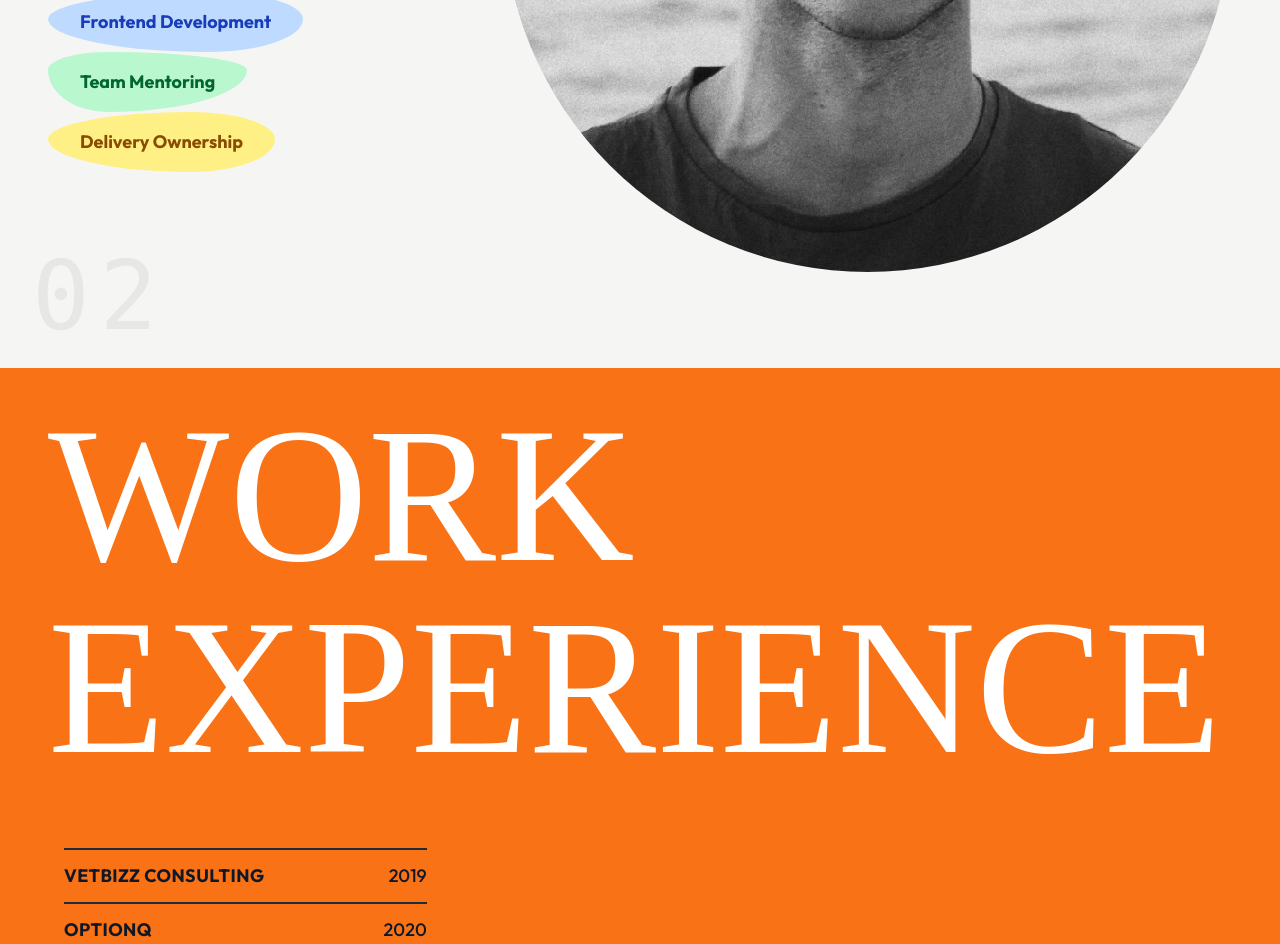
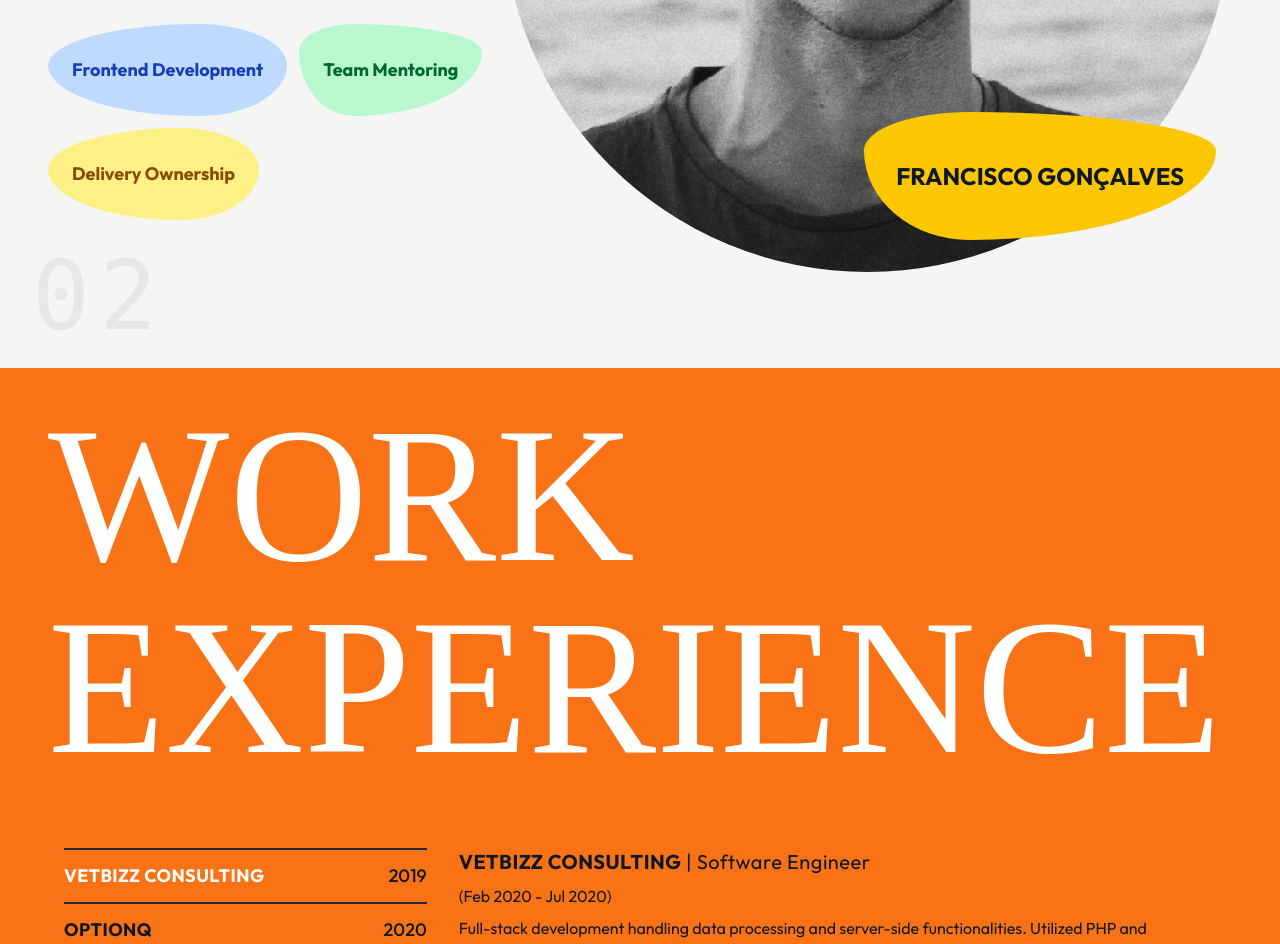
Before and after one commit to franciscorg7/franciscorg, a React (Vite) app: page /en in a window 1280 px wide. Shown: the part 1360-2304 px from the top of the page. Built offline with nearby package versions, Linux system fonts and the light colour scheme; a web font is replaced by a local one.

Commit message:
🎨 working w/ blobs

```diff
--- a/src/features/AboutMe/AboutMe.tsx
+++ b/src/features/AboutMe/AboutMe.tsx
@@ -4,8 +4,9 @@ import type { AboutMeProps } from '../../types/about-me'
 import profile from '../../assets/profile.jpg'
 import { AboutMeTranslationKey, RootTranslationKey } from '../../config/translation-keys'
 import { useTranslation } from 'react-i18next'
-import { CompetenceTag } from './components/CompetenceTag'
-import { competences } from './data'
+import { CompetenceBlob } from './components/CompetenceBlob'
+import { competences, NAME_LABEL } from './data'
+import { Blob } from '../../shared/components/Blob'
 
 export const AboutMe = ({ id }: AboutMeProps) => {
   const { t } = useTranslation(RootTranslationKey.ABOUT_ME)
@@ -18,15 +19,24 @@ export const AboutMe = ({ id }: AboutMeProps) => {
             {t(AboutMeTranslationKey.TITLE)}
           </span>
           <span className="font-body text-xl pt-10">{t(AboutMeTranslationKey.DESCRIPTION)}</span>
+          <div className="flex gap-3 mt-8 flex-wrap">
             {competences.map(competence => (
-            <CompetenceTag
+              <CompetenceBlob
                 key={competence.id}
                 label={t(competence.translationKey)}
                 className={competence.className}
-            ></CompetenceTag>
+              ></CompetenceBlob>
             ))}
           </div>
+        </div>
         <div className="flex flex-2 justify-center items-center">
+          <div className="relative w-fit">
+            <Blob
+              color="bg-yellow-400"
+              className="absolute z-10 bottom-8 right-4 w-fit h-fit py-12 px-8 font-bold uppercase text-2xl"
+            >
+              {NAME_LABEL}
+            </Blob>
             <img
               src={profile}
               alt="profile picture"
@@ -34,6 +44,7 @@ export const AboutMe = ({ id }: AboutMeProps) => {
             />
           </div>
         </div>
+      </div>
       <PageFooter currentPage={2} position="bottom-0 right-0"></PageFooter>
     </Section>
   )
--- /dev/null
+++ b/src/features/AboutMe/components/CompetenceBlob.tsx
@@ -0,0 +1,35 @@
+import { useMemo } from 'react'
+import { blobShapes } from '../config'
+import { Blob } from '../../../shared/components/Blob'
+
+interface CompetenceTagProps {
+  label: string
+  className?: string
+  index?: number // index to force a specific shape from the list
+}
+
+export const CompetenceBlob = ({ label, className = '', index }: CompetenceTagProps) => {
+  const shape = useMemo(() => {
+    // Pick a shape deterministically from that specific list
+    if (typeof index === 'number') {
+      return blobShapes[index % blobShapes.length]
+    }
+
+    const charCodeSum = label.split('').reduce((acc, char) => acc + char.charCodeAt(0), 0)
+
+    return blobShapes[charCodeSum % blobShapes.length]
+  }, [label, index])
+
+  return (
+    <Blob
+      shape={shape}
+      className={`
+        text-lg font-bold
+        h-fit w-fit
+        ${className}
+      `}
+    >
+      {label}
+    </Blob>
+  )
+}
--- a/src/features/AboutMe/components/CompetenceTag.tsx
+++ /dev/null
@@ -1,42 +0,0 @@
-import { useMemo } from 'react'
-
-interface CompetenceTagProps {
-  label: string
-  className?: string
-  index?: number // index to force a specific shape from the list
-}
-
-const organicShapes = [
-  '60% 40% 30% 70% / 60% 30% 70% 40%',
-  '40% 60% 70% 30% / 40% 50% 60% 50%',
-  '30% 70% 70% 30% / 30% 30% 70% 70%',
-  '63% 37% 37% 63% / 45% 45% 55% 55%',
-  '50% 50% 20% 80% / 25% 80% 20% 75%',
-  '70% 30% 30% 70% / 60% 40% 60% 40%',
-]
-
-export const CompetenceTag = ({ label, className = '', index }: CompetenceTagProps) => {
-  const shape = useMemo(() => {
-    // Pick a shape deterministically from that specific list
-    if (typeof index === 'number') {
-      return organicShapes[index % organicShapes.length]
-    }
-
-    const charCodeSum = label.split('').reduce((acc, char) => acc + char.charCodeAt(0), 0)
-    return organicShapes[charCodeSum % organicShapes.length]
-  }, [label, index])
-
-  return (
-    <div
-      style={{ borderRadius: shape }}
-      className={`
-        inline-flex items-center justify-center
-        px-8 py-4 text-lg font-bold w-fit text-center
-        cursor-default
-        ${className}
-      `}
-    >
-      {label}
-    </div>
-  )
-}
--- /dev/null
+++ b/src/features/AboutMe/config.ts
@@ -0,0 +1,8 @@
+export const blobShapes = [
+  '60% 40% 30% 70% / 60% 30% 70% 40%',
+  '40% 60% 70% 30% / 40% 50% 60% 50%',
+  '30% 70% 70% 30% / 30% 30% 70% 70%',
+  '63% 37% 37% 63% / 45% 45% 55% 55%',
+  '50% 50% 20% 80% / 25% 80% 20% 75%',
+  '70% 30% 30% 70% / 60% 40% 60% 40%',
+]
--- a/src/features/AboutMe/data.ts
+++ b/src/features/AboutMe/data.ts
@@ -1,20 +1,28 @@
 import { AboutMeTranslationKey } from '../../config/translation-keys'
 import type { CompetenceItem } from './types'
 
+const CompetenceItemId = {
+  FRONTEND: 'frontend',
+  TEAM_MENTORING: 'team-mentoring',
+  DELIVERY_OWNERSHIP: 'delivery-ownership',
+} as const
+
 export const competences: CompetenceItem[] = [
   {
-    id: 'frontend',
+    id: CompetenceItemId.FRONTEND,
     translationKey: AboutMeTranslationKey.COMPETENCES_FRONTEND,
     className: 'bg-blue-200 text-blue-800',
   },
   {
-    id: 'team-mentoring',
+    id: CompetenceItemId.TEAM_MENTORING,
     translationKey: AboutMeTranslationKey.COMPETENCES_TEAM_MENTORING,
     className: 'bg-green-200 text-green-800',
   },
   {
-    id: 'delivery-ownership',
+    id: CompetenceItemId.DELIVERY_OWNERSHIP,
     translationKey: AboutMeTranslationKey.COMPETENCES_DELIVERY_OWNERSHIP,
     className: 'bg-yellow-200 text-yellow-800',
   },
 ]
+
+export const NAME_LABEL = 'Francisco Gonçalves'
--- a/src/features/WorkExperience/WorkExperience.tsx
+++ b/src/features/WorkExperience/WorkExperience.tsx
@@ -9,7 +9,7 @@ import {
   type ExperienceItemDetails,
 } from '../../shared/components/ExperienceDetails'
 import { useWorkExperience } from './context'
-import { useState } from 'react'
+import { useEffect, useMemo } from 'react'
 
 interface WorkExpProps {
   id: string
@@ -20,14 +20,25 @@ export const WorkExperience = ({ id, page }: WorkExpProps) => {
   const { t } = useTranslation(RootTranslationKey.WORK_EXP)
   const { selectedExperienceId, setSelectedExperience } = useWorkExperience()
 
-  const translatedDetails = experienceDetails.map(detail => ({
-    ...detail,
-    title: t(detail.title),
-    duration: t(detail.duration),
-    description: detail.description ? t(detail.description) : null,
-  })) as ExperienceItemDetails[]
+  useEffect(() => {
+    // Set initial selected experience
+    if (!selectedExperienceId && experiences.length > 0) {
+      setSelectedExperience(experiences[0].id)
+    }
+  }, [selectedExperienceId, setSelectedExperience])
 
-  const [details, setDetails] = useState(translatedDetails[0])
+  const translatedDetails = useMemo(
+    () =>
+      experienceDetails.map(detail => ({
+        ...detail,
+        title: t(detail.title),
+        duration: t(detail.duration),
+        description: detail.description ? t(detail.description) : null,
+      })) as ExperienceItemDetails[],
+    [t]
+  )
+
+  const details = translatedDetails.find(d => d.id === selectedExperienceId) || null
 
   /**
    * Handles the selection of an experience by setting the id into state.
@@ -35,9 +46,6 @@ export const WorkExperience = ({ id, page }: WorkExpProps) => {
    * @param id - the selected experience id.
    */
   const handleSelectExperience = (id: string) => {
-    const selectedDetails = translatedDetails.find(detail => detail.id === id)
-    if (selectedDetails) setDetails(selectedDetails)
-
     setSelectedExperience(id)
   }
 
--- a/src/shared/components/Blob.tsx
+++ b/src/shared/components/Blob.tsx
@@ -1,24 +1,37 @@
+import React from 'react'
+
 interface BlobProps {
   color?: string
-  width?: string
+  width?: string // Expecting Tailwind values like '64', '96' or 'full'
   height?: string
-  shape?: string // the border-radius string
+  shape?: string
   className?: string
+  children?: React.ReactNode // Added to support text or other elements
 }
 
 export const Blob = ({
   color = 'bg-blue-200',
-  width = 'w-64',
-  height = 'h-64',
-  shape = '30% 70% 70% 30% / 30% 30% 70% 70%', // default irregular shape
+  width = '64',
+  height = '64',
+  shape = '30% 70% 70% 30% / 30% 30% 70% 70%',
   className = '',
+  children,
 }: BlobProps) => {
   return (
     <div
-      className={`${width} ${height} ${color} ${className} transition-all duration-500 ease-in-out`}
+      className={`
+        w-${width} h-${height}
+        ${color}
+        ${className}
+        transition-all duration-500 ease-in-out
+        flex items-center justify-center
+        cursor-default text-center py-8 px-6
+      `}
       style={{
         borderRadius: shape,
       }}
-    />
+    >
+      <div className="relative z-10">{children}</div>
+    </div>
   )
 }
--- a/src/shared/components/ExperienceDetails.tsx
+++ b/src/shared/components/ExperienceDetails.tsx
@@ -9,11 +9,11 @@ export interface ExperienceItemDetails {
 }
 
 interface ExperienceDetailsProps {
-  details: ExperienceItemDetails
+  details: ExperienceItemDetails | null
 }
 
 export const ExperienceDetails = ({ details }: ExperienceDetailsProps) => {
-  return (
+  return details ? (
     <div className="flex flex-col gap-2 p-4">
       <span className="tracking-wide text-xl">
         <b>{details.title}</b> | {details.role}
@@ -21,5 +21,5 @@ export const ExperienceDetails = ({ details }: ExperienceDetailsProps) => {
       <span>({details.duration})</span>
       {details.description && <span>{formatNewLines(details.description)}</span>}
     </div>
-  )
+  ) : null
 }
```
Lines whose indentation alone changed are shown as unchanged.
